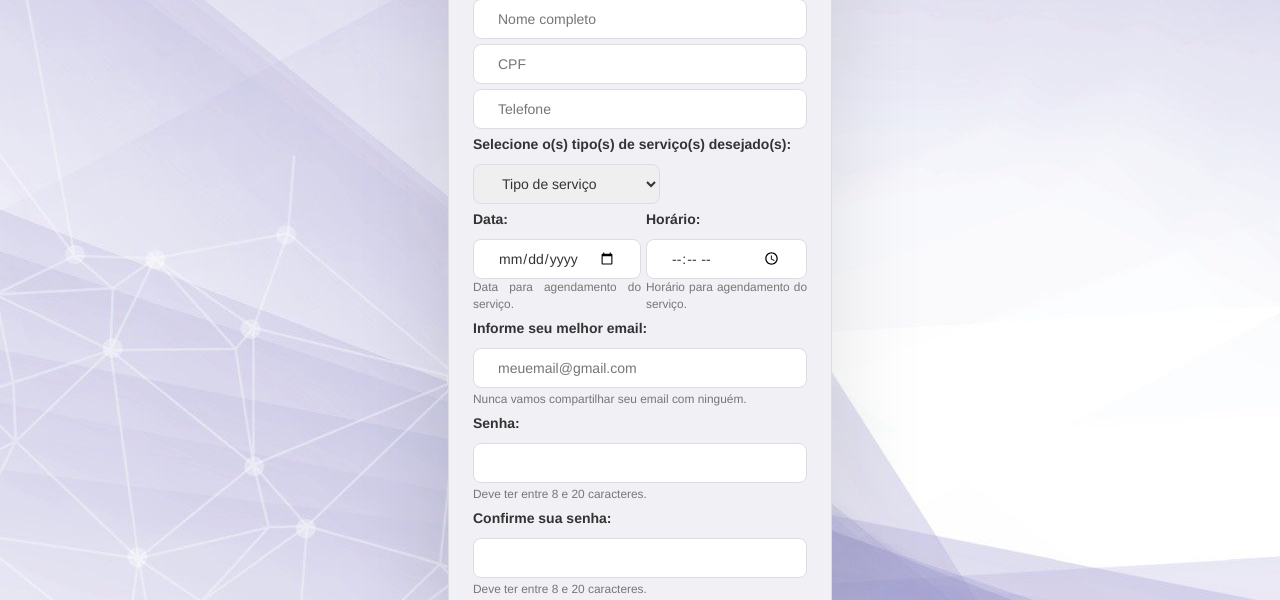
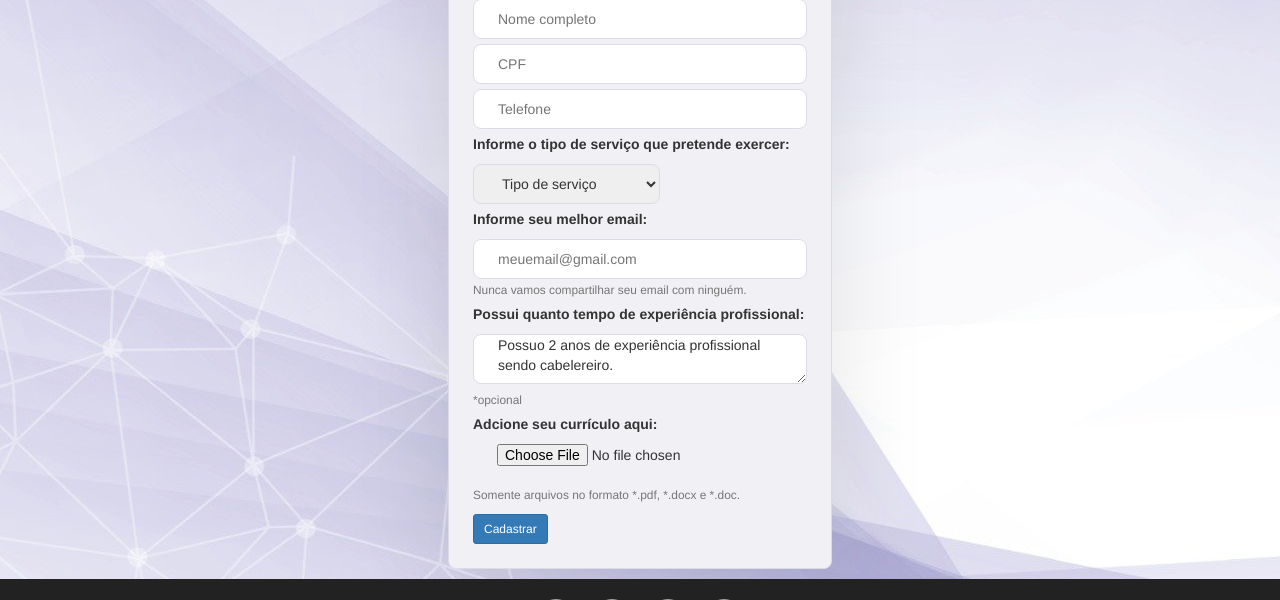
Before and after one commit to Grupo-MWS/Micro-Word-Sistem, a website: page src/cadfun.html in a window 1280 px wide. Shown: the part 173-773 px from the top of the page. Drawn offline with nearby package versions, Linux system fonts and the light colour scheme.

Commit message:
implementação da tela trabalhe conosco

```diff
--- a/css/cadfun.css
+++ b/css/cadfun.css
@@ -18,22 +18,6 @@ body {
     margin-top: 5px;
 }
 
-.form form .data-hora {
-    margin-top: 5px;
-    display: flex;
-}
-
-.form form .data-hora .data {
-    display: flex;
-    flex-direction: column;
-}
-
-.form form .data-hora .hora {
-    margin-left: 5px;
-    display: flex;
-    flex-direction: column;
-}
-
 .form form input {
     width: 100%;
     height: 40px;
@@ -45,6 +29,22 @@ body {
 }
 
 .form form input:hover {
+    filter: brightness(95%);
+}
+
+.form form textarea {
+    width: 100%;
+    height: 50px;
+    color: #333;
+    border: 1px solid #dcdce6;
+    border-radius: 8px;
+    padding: 0 24px;
+    margin-top: 5px;
+}
+
+
+
+.form form textarea:hover {
     filter: brightness(95%);
 }
 
@@ -70,6 +70,10 @@ body {
     margin-top: 5px;
 }
 
+.form form .senha input {
+    border: none;
+}
+
 .btn-sm{
     margin-top: 10px;
 }
--- a/src/cadfun.html
+++ b/src/cadfun.html
@@ -4,7 +4,7 @@
         <meta charset="UTF-8"/>
         <meta name="viewport" content="width=device-width, initial-scale=1.0" />
 
-        <title>Login</title>
+        <title>Trabalhe Conosco</title>
 
         <link rel="stylesheet" href="../css/index.css">
         <link rel="stylesheet" href="../css/global.css">
@@ -38,7 +38,7 @@
     <main>
         <div class="form">
           <form action="">
-              <h1>Trabalhe Conosco</h1>
+              <h1>Cadastrar Currículo</h1>
               <div class="nome">
                   <input type="text" placeholder="Nome completo">
               </div>
@@ -49,7 +49,7 @@
                   <input type="number" placeholder="Telefone">
               </div>
               <div class="select">
-                <label>Selecione o(s) tipo(s) de serviço(s) desejado(s):</label>
+                <label>Informe o tipo de serviço que pretende exercer:</label>
                 <select>
                     <option>Tipo de serviço</option>
                     <option>Manicure</option>
@@ -58,39 +58,23 @@
                     <option>Cabeleireiro</option>
                 </select>
               </div>
-              <div class="data-hora">
-                  <div class="data">
-                      <label>Data:</label>
-                      <input type="date" placeholder="dd/mm/aaaa">
-                      <small id="emailHelp" class="form-text text-muted">
-                          Data para agendamento do serviço.
-                      </small>
-                  </div>
-                  <div class="hora">
-                      <label>Horário:</label>
-                      <input type="time" placeholder="00:00">
-                      <small id="emailHelp" class="form-text text-muted">
-                          Horário para agendamento do serviço.
-                      </small>
-                  </div>
-              </div>
               <div class="email">
                 <label>Informe seu melhor email:</label>
                 <input type="email" placeholder="meuemail@gmail.com">
                 <small id="emailHelp" class="form-text text-muted">Nunca vamos compartilhar seu email com ninguém.</small>
               </div>
               <div class="senha">
-                <label>Senha:</label>
-                <input type="password">
+                <label>Possui quanto tempo de experiência profissional:</label>
+                <textarea>Possuo 2 anos de experiência profissional sendo cabelereiro.</textarea>
                 <small id="emailHelp" class="form-text text-muted">
-                  Deve ter entre 8 e 20 caracteres.
+                  *opcional
                 </small>
               </div>
               <div class="senha">
-                <label>Confirme sua senha:</label>
-                <input type="password">
+                <label>Adcione seu currículo aqui:</label>
+                <input type="file">
                 <small id="emailHelp" class="form-text text-muted">
-                  Deve ter entre 8 e 20 caracteres.
+                  Somente arquivos no formato *.pdf, *.docx e *.doc.
                 </small>
               </div>
               <button type="button" class="btn btn-primary btn-sm">Cadastrar</button>
@@ -101,9 +85,9 @@
       <footer>
           <div class="social"><a href="#"><i class="icon ion-social-instagram"></i></a><a href="#"><i class="icon ion-social-snapchat"></i></a><a href="#"><i class="icon ion-social-twitter"></i></a><a href="#"><i class="icon ion-social-facebook"></i></a></div>
           <ul class="list-inline">
-              <li class="list-inline-item"><a href="index.html">Home</a></li>
-              <li class="list-inline-item"><a href="#">Trabalhe conosco</a></li>
-              <li class="list-inline-item"><a href="#">Cadastre-se</a></li>
+              <li class="list-inline-item"><a href="../index.html">Home</a></li>
+              <li class="list-inline-item"><a href="./cadfun.html">Trabalhe conosco</a></li>
+              <li class="list-inline-item"><a href="./cadcliente.html">Cadastre-se</a></li>
           </ul>
           <p class="copyright">Site feito pela empresa MWS © 2021</p>
       </footer>
```
Also changed, not shown: src/cadcliente.html (+3 -3 lines).
